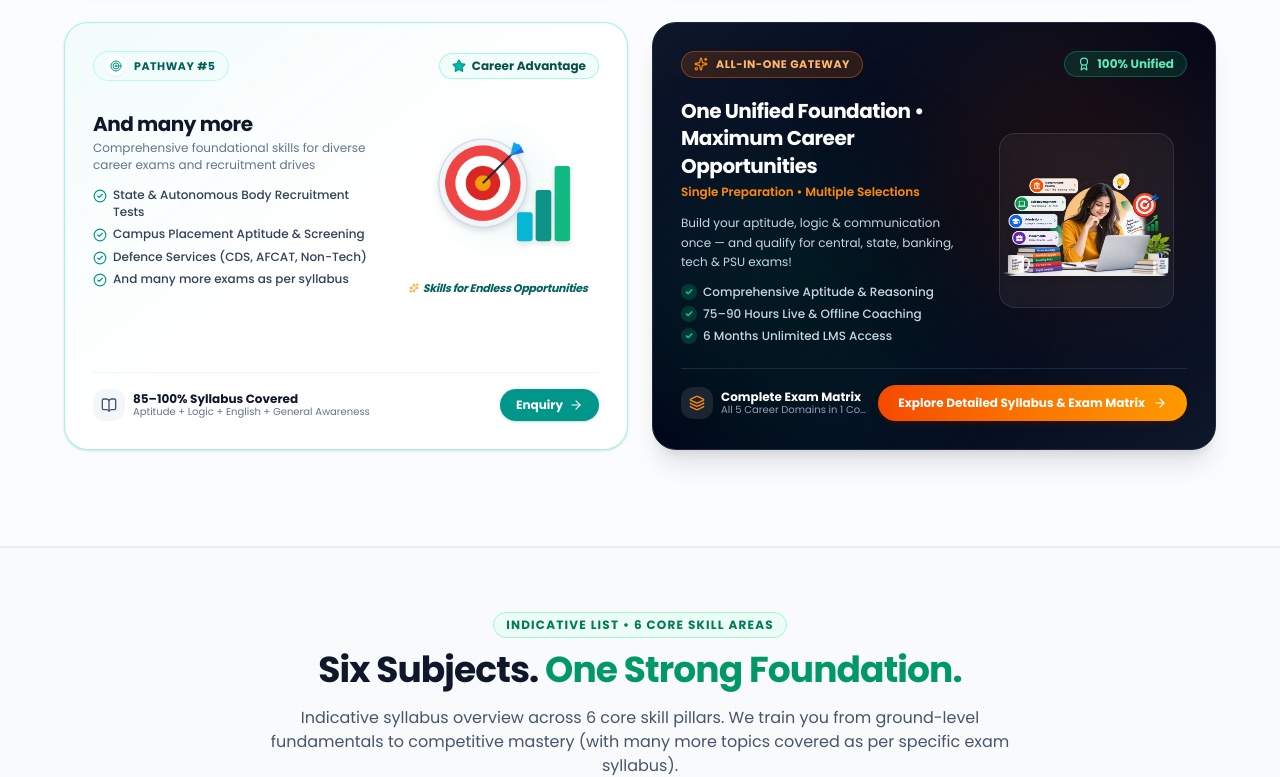
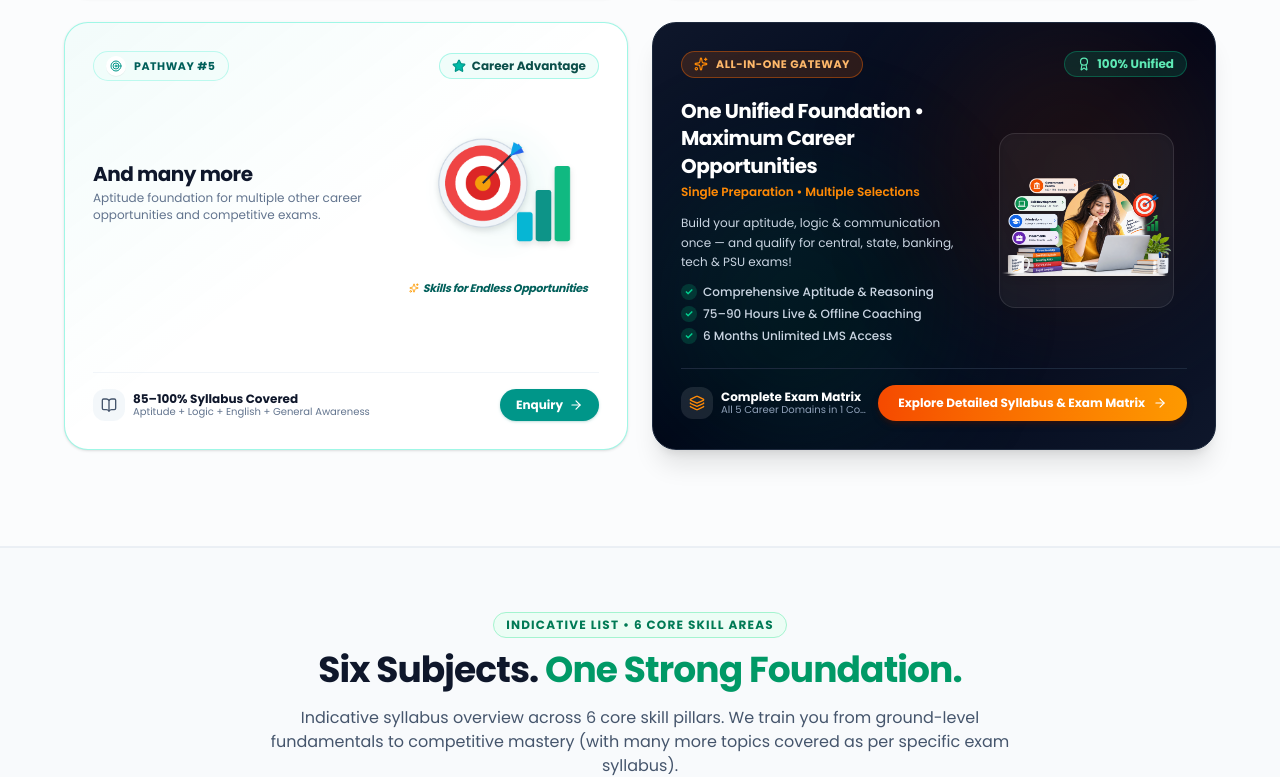
Before and after one commit to merugu-srikanth/career-Courses, a Next.js app: page / in a window 1280 px wide. Shown: the part 1983-2760 px from the top of the page. Built offline with nearby package versions, Linux system fonts and the light colour scheme.

Commit message:
Remove bullet list from Pathway 5 card and retain clean text with enquiry CTA

```diff
--- a/src/components/coaching/CareerPathwaysGrid.jsx
+++ b/src/components/coaching/CareerPathwaysGrid.jsx
@@ -157,7 +157,7 @@ export default function CareerPathwaysGrid() {
       icon: Target,
       iconColor: "text-teal-600",
       title: "And many more",
-      subtitle: "Comprehensive foundational skills for diverse career exams and recruitment drives",
+      subtitle: "Aptitude foundation for multiple other career opportunities and competitive exams.",
       cardBorder: "border-teal-200/90 hover:border-teal-400 bg-white",
       cardBgGlow: "from-teal-500/5 via-transparent to-transparent",
       badgePillBg: "bg-teal-50/80 text-teal-800 border-teal-200/60",
@@ -169,12 +169,7 @@ export default function CareerPathwaysGrid() {
       tagline: "Skills for Endless Opportunities",
       taglineColor: "text-teal-800",
       image: SoftskillsImg,
-      items: [
-        "State & Autonomous Body Recruitment Tests",
-        "Campus Placement Aptitude & Screening",
-        "Defence Services (CDS, AFCAT, Non-Tech)",
-        "And many more exams as per syllabus",
-      ],
+      items: [],
     },
   ];
 
@@ -234,6 +229,7 @@ export default function CareerPathwaysGrid() {
                         {pathway.subtitle}
                       </p>
 
+                      {pathway.items && pathway.items.length > 0 ? (
                         <ul className="space-y-1.5 text-xs text-slate-700 font-medium">
                           {pathway.items.map((item, idx) => (
                             <li key={idx} className="flex items-start gap-1.5">
@@ -244,6 +240,7 @@ export default function CareerPathwaysGrid() {
                             </li>
                           ))}
                         </ul>
+                      ) : null}
                     </div>
 
                     <div className="hidden sm:flex sm:col-span-5 flex-col items-center justify-center py-2 sm:py-0">
```
Lines whose indentation alone changed are shown as unchanged.
